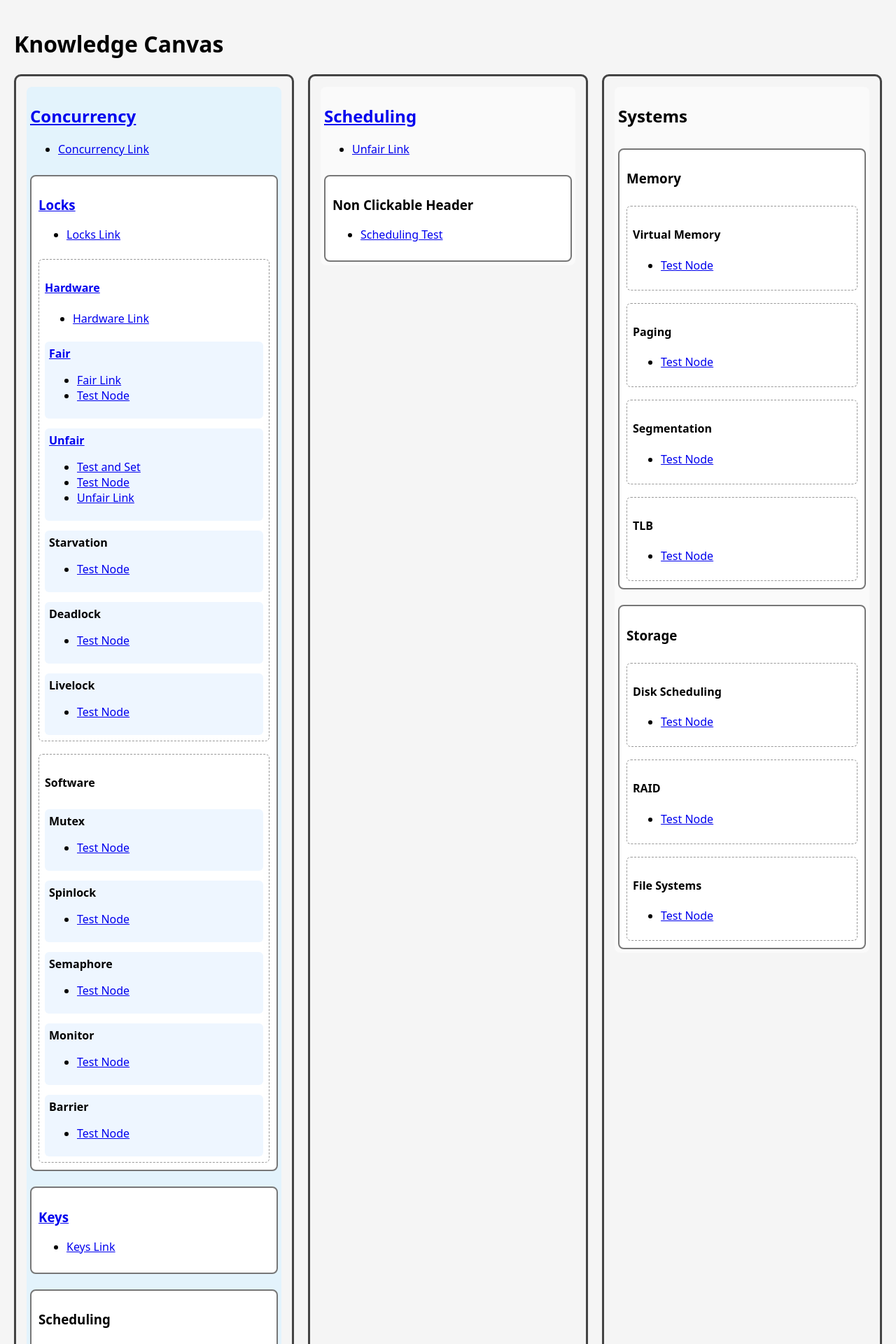
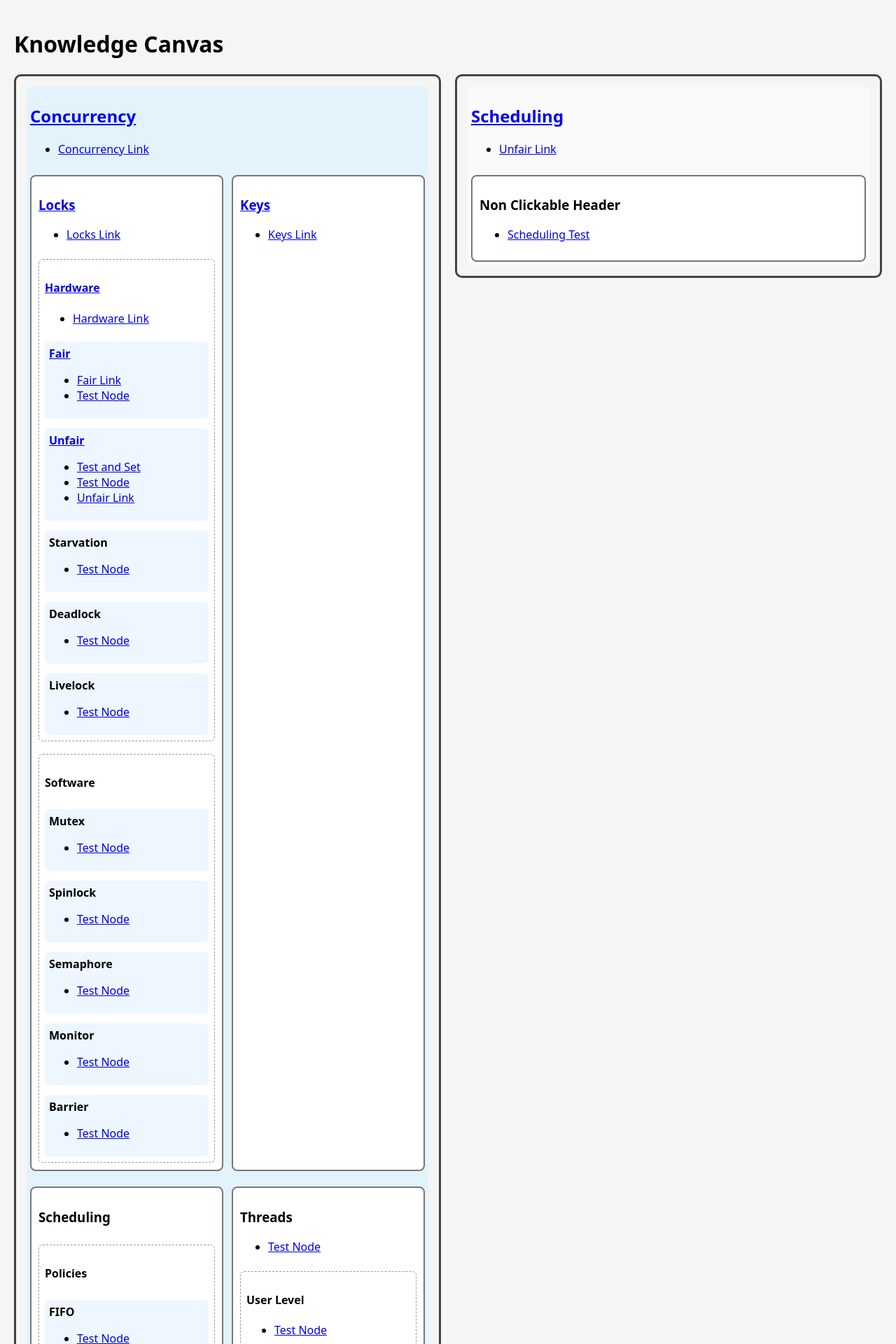
Before and after one commit to Serfuz/Serfuz.github.io, a Jekyll site: the page built from index.md, in a window 1280 px wide. Shown: the top 1920 px of the page at 70% size. Built offline with Jekyll 4.4.1, drawn with Linux system fonts in a browser that asks for light colours.

Commit message:
Update canvas.html

```diff
--- a/_includes/canvas.html
+++ b/_includes/canvas.html
@@ -1,6 +1,6 @@
 {% include data.html %}
 
-<div style="display:grid; grid-template-columns: repeat(auto-fit, minmax(400px, 1fr)); gap:20px;">
+<div style="display:flex; flex-wrap:wrap; gap:20px; align-items:flex-start;">
 
     {% comment %} ===================== LEVEL 1 ===================== {% endcomment %}
 
@@ -17,7 +17,8 @@
 
     {% for l1 in level1s %}
 
-        <div style="border:3px solid #444; padding:15px; border-radius:10px;">
+
+        <div style="border:3px solid #444;padding:15px;border-radius:10px;flex: 1 1 450px;max-width: 100%;">
 
             {% assign l1_anchor = nil %}
             {% assign l1_links = "" | split: "" %}
```
